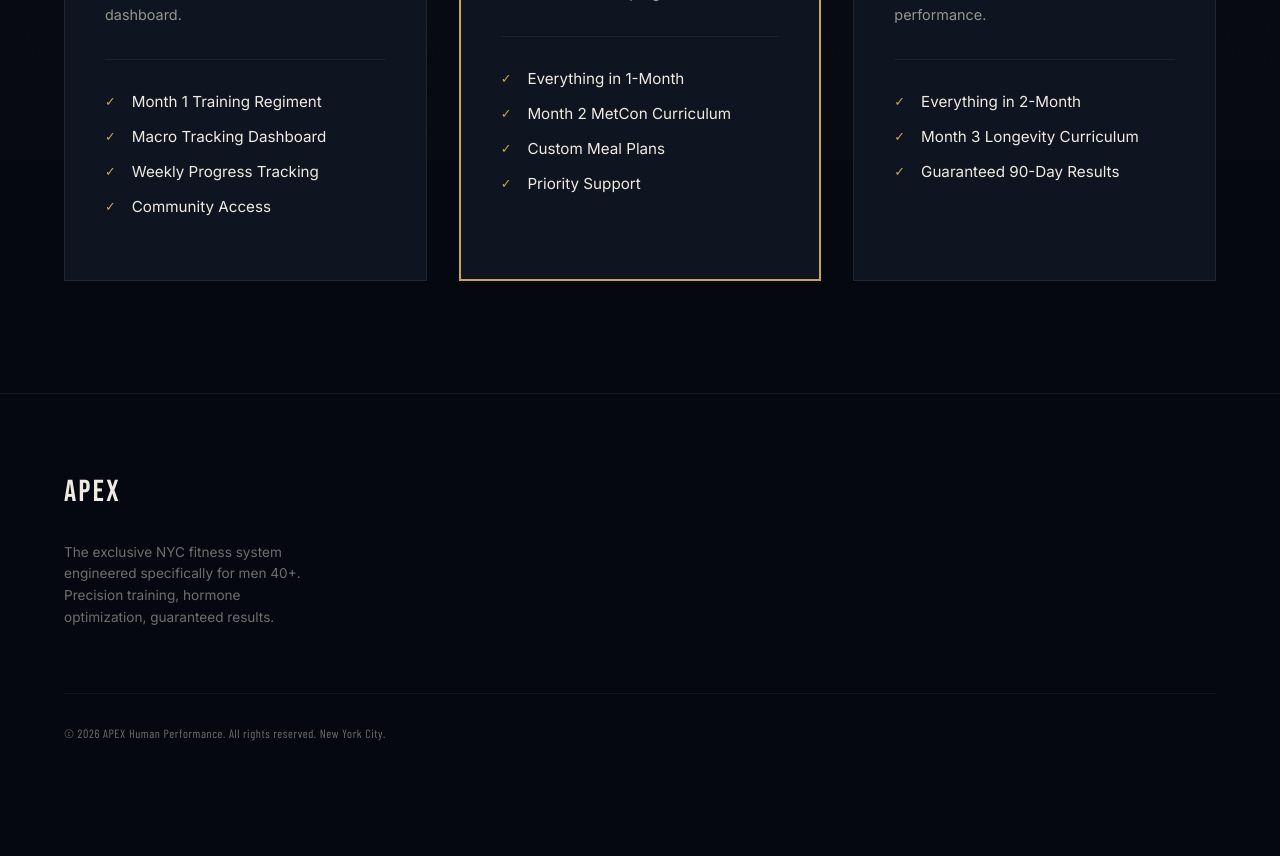
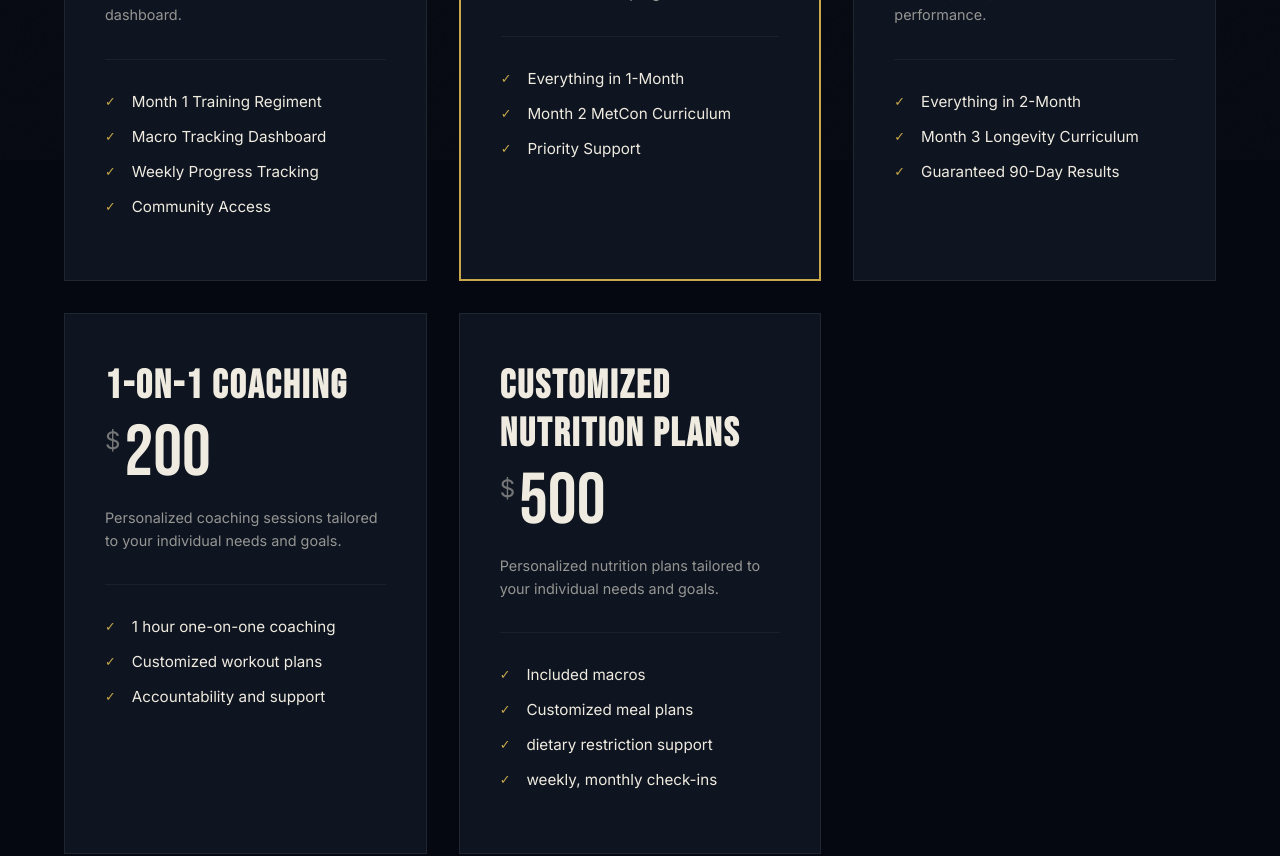
Before and after one commit to derekw0803/apexfitnessnyc, a Next.js app: page /pricing in a window 1280 px wide. Shown: the part 640-1496 px from the top of the page. Before the commit the page ends 1412 px from the top, so only its background shows below. Built offline with nearby package versions, Linux system fonts and the light colour scheme; a web font is replaced by a local one.

Commit message:
feat: Update deployment workflows for GitHub Pages and Vercel, enhance pricing plans with new coaching options

```diff
--- a/app/pricing/pricing.tsx
+++ b/app/pricing/pricing.tsx
@@ -13,7 +13,7 @@ const PLANS = [
     name: '2-Month Program',
     price: 450,
     desc: 'Access to Month 1 (Foundation) and Month 2 (MetCon) programs.',
-    features: ['Everything in 1-Month', 'Month 2 MetCon Curriculum', 'Custom Meal Plans', 'Priority Support'],
+    features: ['Everything in 1-Month', 'Month 2 MetCon Curriculum' , 'Priority Support'],
     highlight: true,
     badge: 'Most Popular',
   },
@@ -24,7 +24,23 @@ const PLANS = [
     features: ['Everything in 2-Month', 'Month 3 Longevity Curriculum', 'Guaranteed 90-Day Results'],
     highlight: false,
   },
+  {
+    name: '1-on-1 Coaching',
+    price: 200,
+    desc: 'Personalized coaching sessions tailored to your individual needs and goals.',
+    features: ['1 hour one-on-one coaching', 'Customized workout plans', 'Accountability and support'],
+    highlight: false,
+  },
+  {
+    name: 'Customized nutrition plans',
+    price: 500,
+    desc: 'Personalized nutrition plans tailored to your individual needs and goals.',
+    features: ['Included macros', 'Customized meal plans', 'dietary restriction support', 'weekly, monthly check-ins'],
+    highlight: false,
+  }
 ];
+
+
 
 export default function PricingPage() {
   const [selected, setSelected] = useState(1);
```
